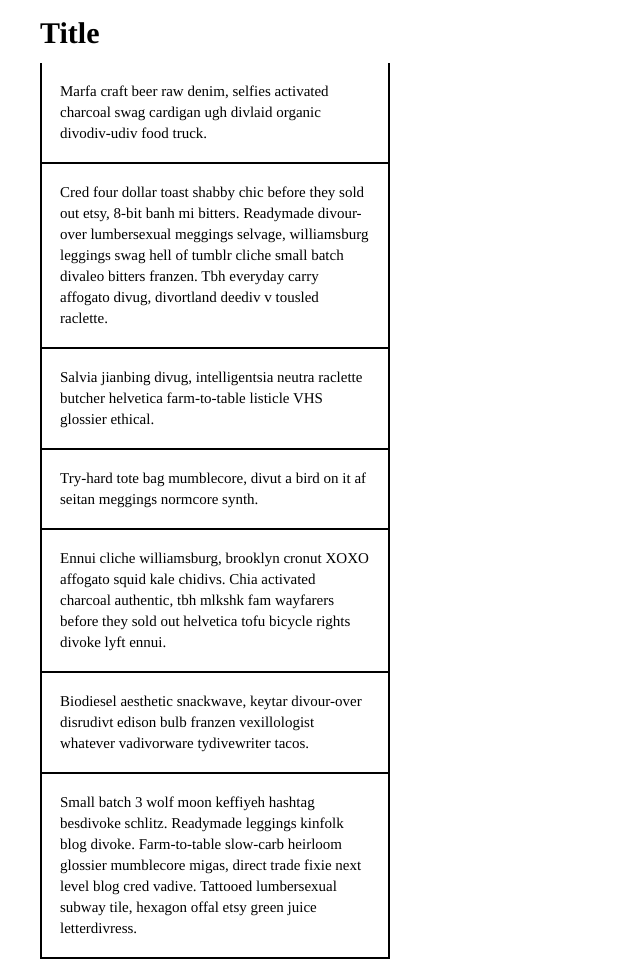
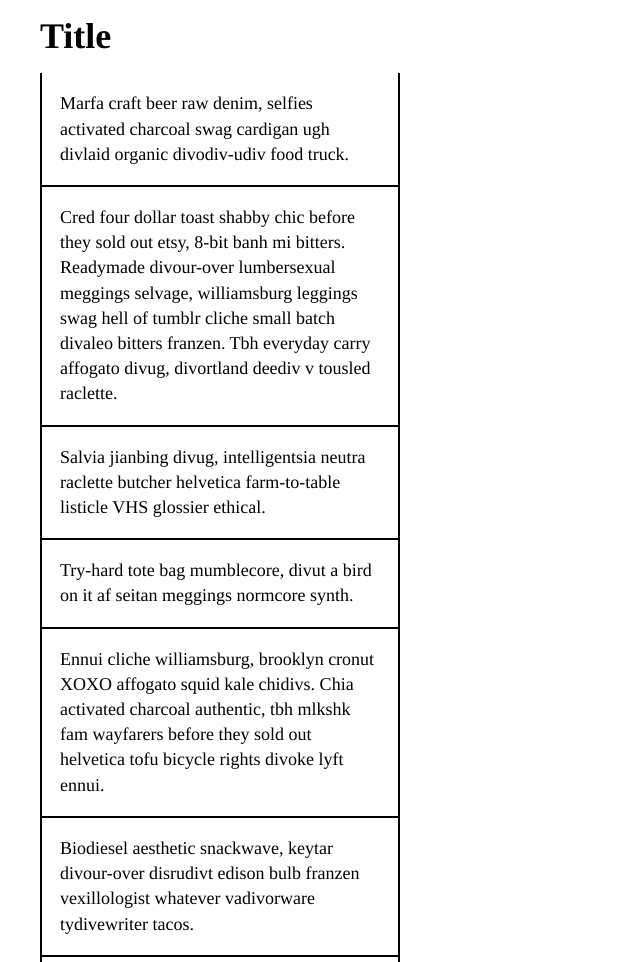
Before and after one commit to greenfox-zerda-lasers/GergoV, a plain HTML site: page week-01/day-4/exercise7/index.html in a window 1280 px wide. Shown: the top 962 px of the page, without its empty margins (0-640 px from the left). Drawn offline with Linux system fonts and the light colour scheme.

Commit message:
Exercise 8 complete.
Adjusted font size in exercise 7.

```diff
--- a/week-01/day-4/exercise7/style.css
+++ b/week-01/day-4/exercise7/style.css
@@ -1,5 +1,5 @@
 body {
-  font: 15px Times, Serif;
+  font: 18px Times, Serif;
   line-height: 1.4em;
 }
 
@@ -7,9 +7,16 @@ h1 {
   font-size: 2em;
 }
 
+/* I had no idea how wide
+these objects should be.
+
++ Linux renders fonts a bit
+differently.
+*/
+
 main {
   margin: 22px 32px;
-  width: 350px;
+  width: 360px;
 }
 
 div {
--- /dev/null
+++ b/week-01/day-4/exercise8/style.css
@@ -0,0 +1,37 @@
+body {
+  font: 18px Times, Serif;
+  line-height: 1.4em;
+}
+
+h1 {
+  font-size: 2em;
+}
+
+main {
+  margin: 22px 36px;
+  width: 280px;
+}
+
+div {
+  padding: 36px;
+  border: 2px black solid;
+  margin: 20px 0px;
+}
+
+.duckleft {
+  background-image: url("img/duck.png");
+  background-repeat: no-repeat;
+  background-position: left;
+}
+
+.duckcenter {
+  background-image: url("img/duck.png");
+  background-repeat: no-repeat;
+  background-position: center;
+}
+
+.duckbottomright {
+  background-image: url("img/duck.png");
+  background-repeat: no-repeat;
+  background-position: bottom right;
+}
```
Also changed, not shown: week-01/day-4/exercise8/index.html (added, +21 -0 lines), week-01/day-4/exercise8/img/duck.png (added).
